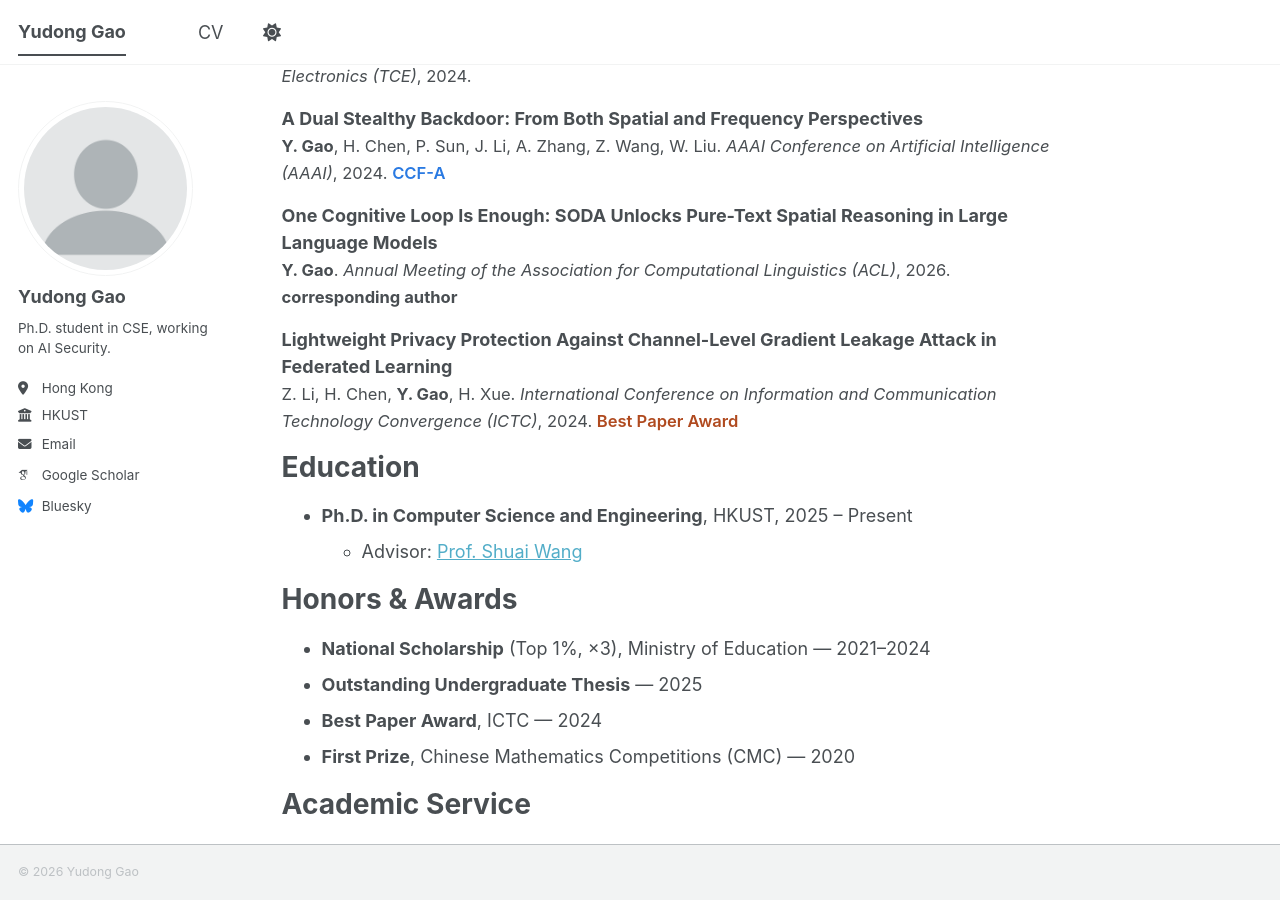
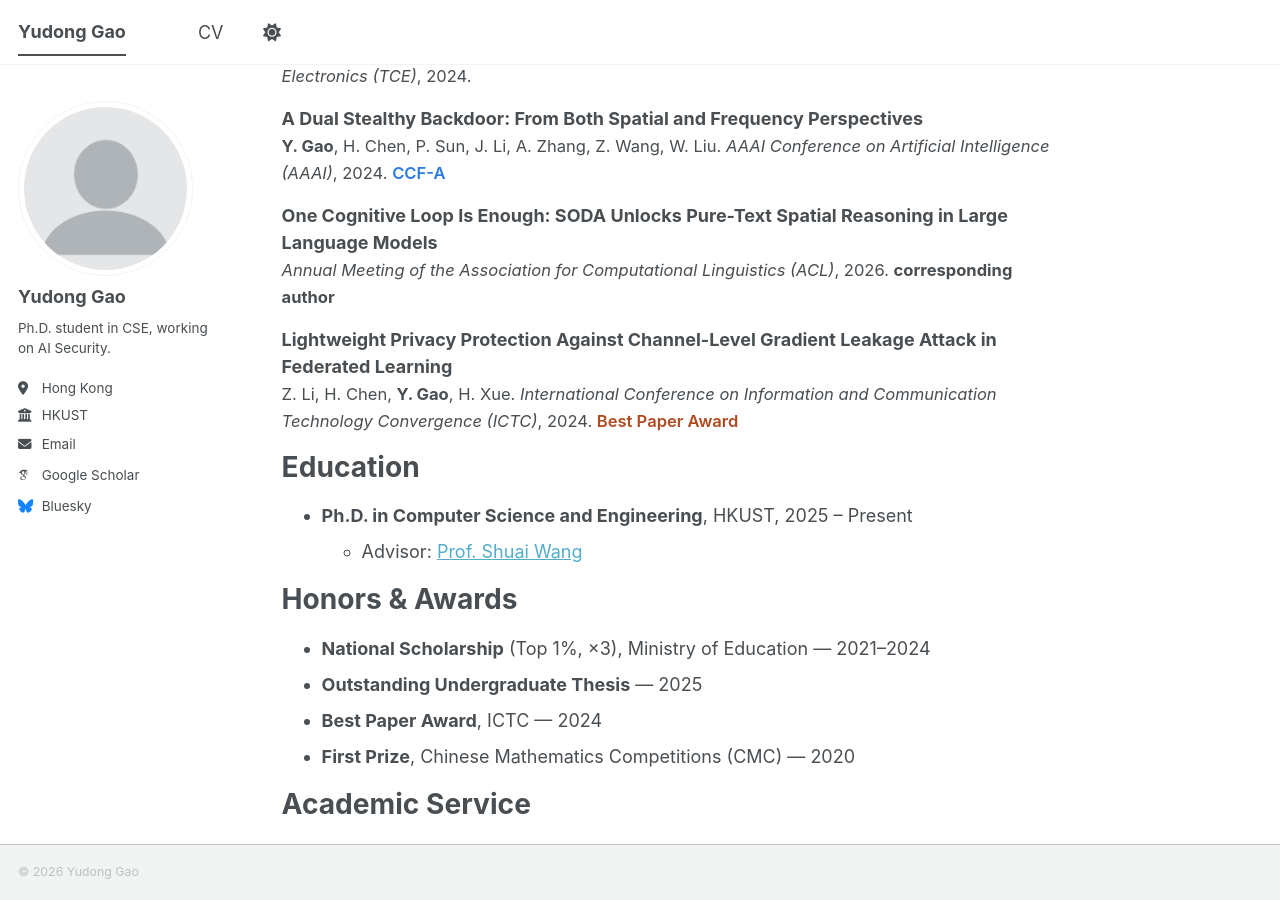
Before and after one commit to ifen1/ifen1.github.io, a Jekyll site: the page built from _pages/about.md, in a window 1280 px wide and 900 px high, scrolled down 932 px. Built offline with Jekyll 4.4.1, drawn with Linux system fonts in a browser that asks for light colours; some web fonts are replaced; a script bundle is joined from its source files by our own code; library files that are not in the unit come from our copies.

Commit message:
SODA: drop author name, show venue + corresponding author only
Co-Authored-By: Claude Opus 4.8 (1M context) <noreply@anthropic.com>

```diff
--- a/_pages/about.md
+++ b/_pages/about.md
@@ -33,7 +33,7 @@ Publications
 {% for post in corr %}
 <p style="margin-bottom:0.9em;">
 {% if post.paperurl %}<a href="{{ post.paperurl }}"><b>{{ post.title }}</b></a>{% else %}<b>{{ post.title }}</b>{% endif %}<br>
-<span style="font-size:0.92em;">{{ post.authors }}. <i>{{ post.venue }}</i>, {{ post.date | date: "%Y" }}.{% if post.tag and post.tag != "" %} <b>{{ post.tag }}</b>{% endif %}</span>
+<span style="font-size:0.92em;">{% if post.authors and post.authors != "" %}{{ post.authors }}. {% endif %}<i>{{ post.venue }}</i>, {{ post.date | date: "%Y" }}.{% if post.tag and post.tag != "" %} <b>{{ post.tag }}</b>{% endif %}</span>
 </p>
 {% endfor %}
 
```
Also changed, not shown: _publications/2026-07-01-soda.md (+1 -1 lines).
